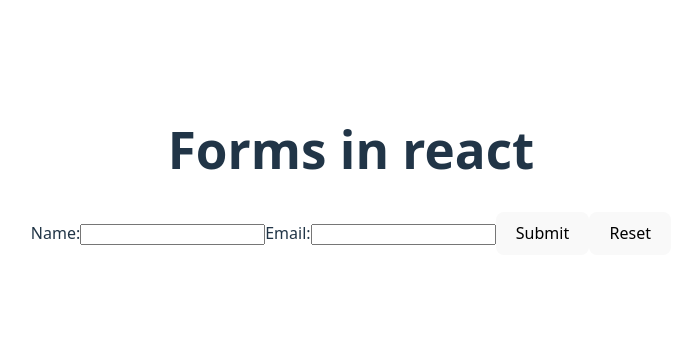
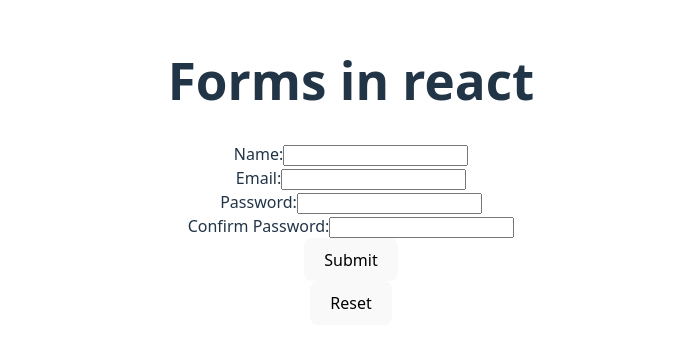
Before and after one commit to BITS08SATHYA/react-forms, a React (Vite) app: page / in a window 1280 px wide. Shown: the part 229-576 px from the top of the page, without its empty margins (289-971 px from the left). Built offline with nearby package versions, Linux system fonts and the light colour scheme.

Commit message:
adding custom validations impl

```diff
--- a/src/App.jsx
+++ b/src/App.jsx
@@ -5,10 +5,19 @@ import {useForm} from 'react-hook-form'
 function App() {
 
     const {register, handleSubmit,
-        reset ,formState: {errors}} = useForm();
+        reset ,formState: {errors}, watch} = useForm({
+         mode: 'onChange'
+    });
     const onSubmit = (data) => {
         console.log(data);
         reset();
+    }
+
+    const existingUsernames = ['admin','user123','john']
+
+    const checkIfUsernameExist = async (username) => {
+        await new Promise(resolve => setTimeout(resolve, 1000));
+        return existingUsernames.includes(username);
     }
 
     const validateName = (value) => {
@@ -28,17 +37,41 @@ function App() {
                         {value: 2, message: 'Name should be atleast 3 characters'},
                 validate: {
                     notAdmin: (value) => value !== "admin" || "Admin is not allowed",
-                    isNotNumber: (value) => isNaN(value) || "Name cannot be number"
+                    isNotNumber: (value) => isNaN(value) || "Name cannot be number",
+                    checkUsername: async (value) => {
+                        const exist = await checkIfUsernameExist(value);
+                        return !exist || 'Username already exists'
+                    }
                 }})} />
             </label>
             {errors.name && <p>{errors.name.message}</p>}
-
+            <br/>
             <label>
                 Email:
                 <input {...register('email', {required: true})} />
             </label>
             {errors.email && <p>Invalid email format.</p>}
+            <br/>
+            <label>
+                Password:
+                <input type='password' {...register('password', {
+                    required: true,
+                minLength: 2,
+
+                })} />
+            </label>
+    <br/>
+            <label>
+                Confirm Password:
+                <input type='password' {...register('password', {
+                    required: true,
+                    minLength: 2,
+                    validate: value => value === watch('password') || 'Passwords do not match'
+                })} />
+            </label>
+            <br/>
             <button type='submit'>Submit</button>
+            <br/>
             <button type='submit' onClick={() => reset()}>Reset</button>
         </form>
     </div>
```
